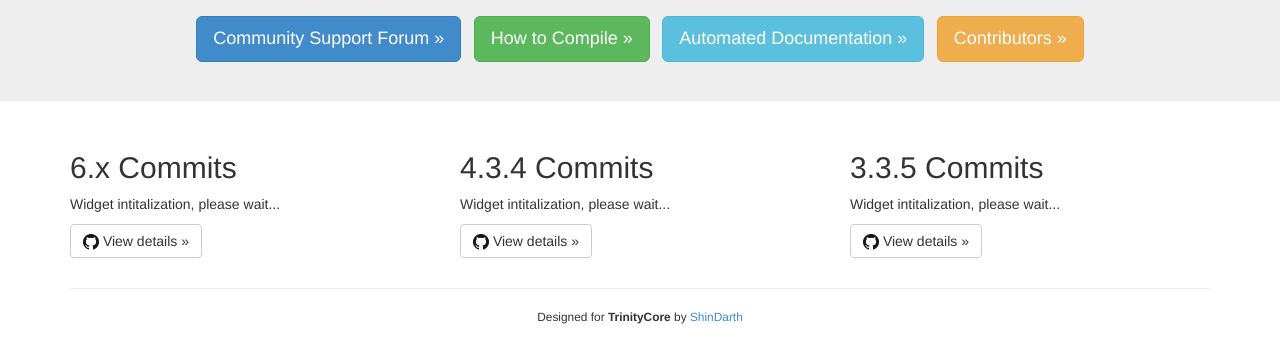
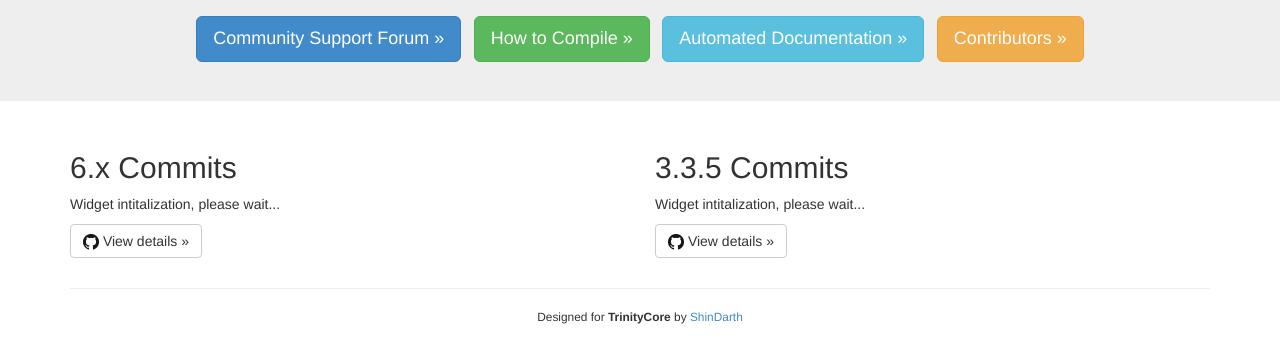
Before and after one commit to TrinityCore/TC-Home-page, a plain HTML site: page index.html in a window 1280 px wide. Shown: the part 374-736 px from the top of the page. Drawn offline with nearby package versions, Linux system fonts and the light colour scheme.

Commit message:
4.3.4 deprecated

```diff
--- a/index.html
+++ b/index.html
@@ -79,17 +79,12 @@
 
     <div class="container">
       <div class="row">
-        <div class="col-md-4">
+        <div class="col-md-6">
           <h2>6.x Commits</h2>
           <div id="tc-commits-6" class="tc-commits"></div>
           <p><a class="btn btn-default" href="https://github.com/TrinityCore/TrinityCore/tree/6.x" role="button"><img width="16px" src="images/GitHub-Mark-32px.png">&nbsp;View details &raquo;</a></p>
         </div>
-        <div class="col-md-4">
-          <h2>4.3.4 Commits</h2>
-          <div id="tc-commits-4" class="tc-commits"></div>
-          <p><a class="btn btn-default" href="https://github.com/TrinityCore/TrinityCore/tree/4.3.4" role="button"><img width="16px" src="images/GitHub-Mark-32px.png">&nbsp;View details &raquo;</a></p>
-        </div>
-        <div class="col-md-4">
+        <div class="col-md-6">
           <h2>3.3.5 Commits</h2>
           <div id="tc-commits-3" class="tc-commits"></div>
           <p><a class="btn btn-default" href="https://github.com/TrinityCore/TrinityCore/tree/3.3.5" role="button"><img width="16px" src="images/GitHub-Mark-32px.png">&nbsp;View details &raquo;</a></p>
@@ -115,11 +110,6 @@
       });
 
       $(function() {
-        $('#tc-commits-4').githubInfoWidget(
-          { user: 'TrinityCore', repo: 'TrinityCore', branch: '4.3.4', last: 5, limitMessageTo: 60 });
-      });
-
-      $(function() {
         $('#tc-commits-3').githubInfoWidget(
           { user: 'TrinityCore', repo: 'TrinityCore', branch: '3.3.5', last: 5, limitMessageTo: 60 });
       });
```
